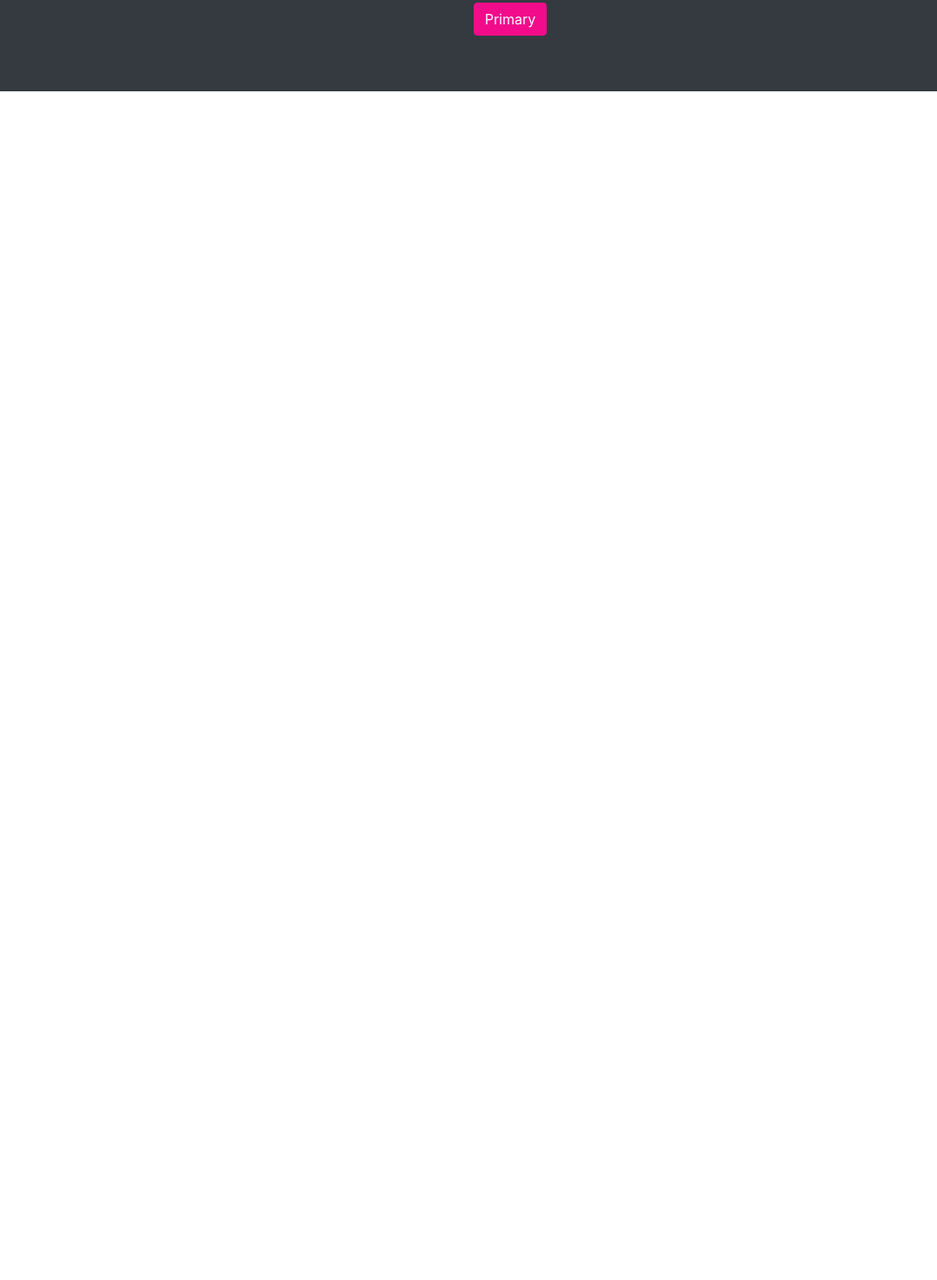
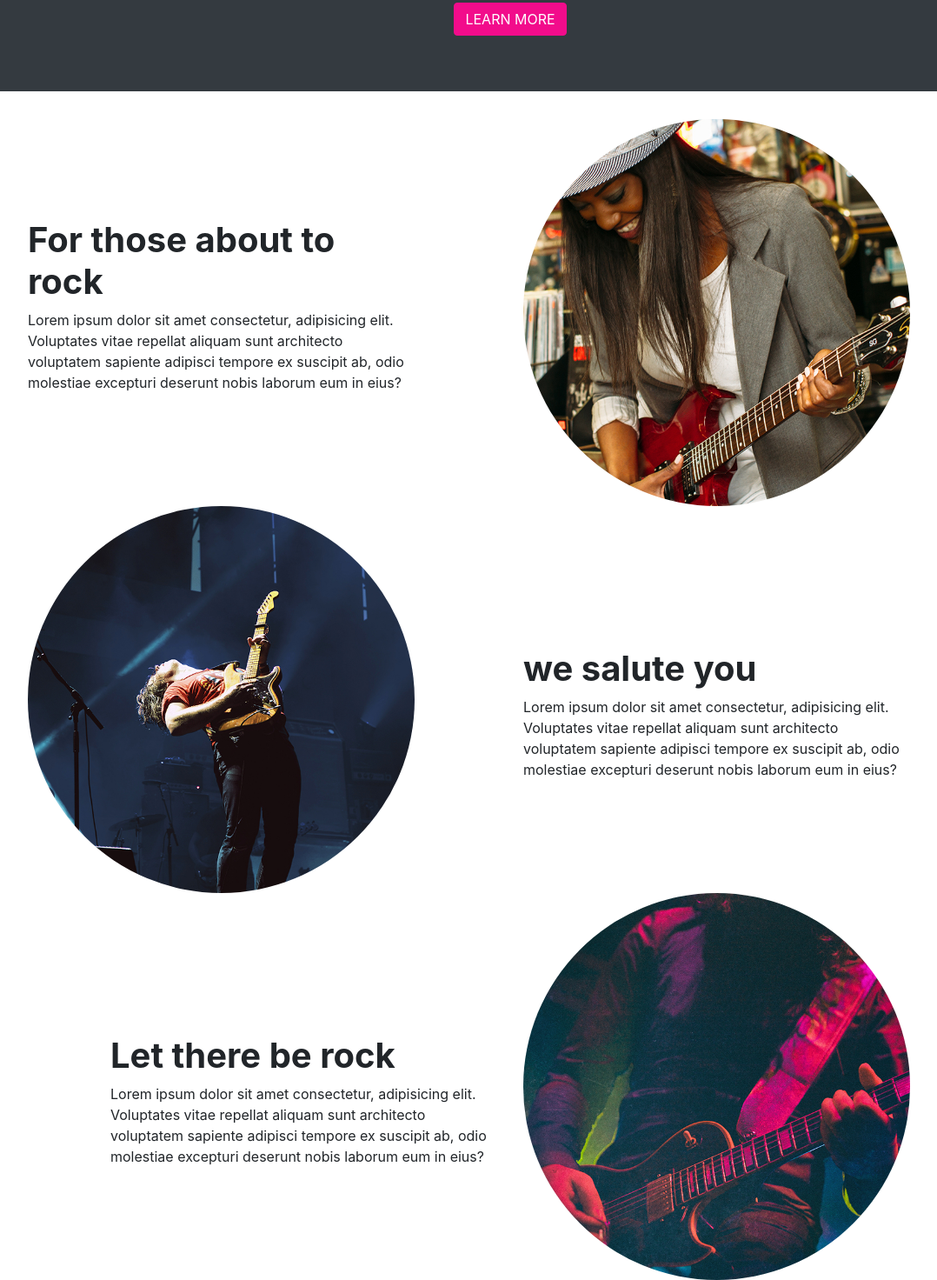
Before and after one commit to JamilaaH/html-bootstrap-startbootstrap, a plain HTML site: page index.html in a window 1280 px wide. Shown: the part 238-1710 px from the top of the page at 87% size, without its empty margins (53-1131 px from the left). Before the commit the page ends 800 px from the top, so only its background shows below. Drawn offline with nearby package versions, Linux system fonts and the light colour scheme.

Commit message:
section done

```diff
--- a/index.html
+++ b/index.html
@@ -34,10 +34,47 @@
             <div class="container">
                 <h1 class="display-4 font-weight-bolder">One page wonder</h1>
                 <p class="lead font-weight-bolder">will rock your sockss off</p>
-                <button type="button" class="btn btn-candy">Primary</button>
+                <button type="button" class="btn btn-candy text-uppercase">learn more</button>
             </div>
         </div>
     </header>
+
+    <!-- section galerie -->
+    <section class="container">
+        <div class="row d-flex align-items-center">
+            <div class="col-md-5">
+                <h1 class="font-weight-bold">For those about to rock</h1>
+                <p>Lorem ipsum dolor sit amet consectetur, adipisicing elit. Voluptates vitae repellat aliquam sunt
+                    architecto voluptatem sapiente adipisci tempore ex suscipit ab, odio molestiae excepturi deserunt
+                    nobis laborum eum in eius?</p>
+            </div>
+            <div class="col-md-5 offset-md-1">
+                <img src="./public/img/01.jpg" alt="" class="img-fluid rounded-circle">
+            </div>
+        </div>
+        <div class="row d-flex align-items-center">
+            <div class="col-md-5">
+                <img src="./public/img/02.jpg" alt="" class="img-fluid rounded-circle">
+            </div>
+            <div class="col-md-5 offset-md-1 pt-5">
+                <h1 class="font-weight-bold">we salute you</h1>
+                <p>Lorem ipsum dolor sit amet consectetur, adipisicing elit. Voluptates vitae repellat aliquam sunt
+                    architecto voluptatem sapiente adipisci tempore ex suscipit ab, odio molestiae excepturi deserunt
+                    nobis laborum eum in eius?</p>
+            </div>
+        </div>
+        <div class="row d-flex align-items-center">
+            <div class="col-md-5 offset-md-1 pt-5">
+                <h1 class="font-weight-bold">Let there be rock</h1>
+                <p>Lorem ipsum dolor sit amet consectetur, adipisicing elit. Voluptates vitae repellat aliquam sunt
+                    architecto voluptatem sapiente adipisci tempore ex suscipit ab, odio molestiae excepturi deserunt
+                    nobis laborum eum in eius?</p>
+            </div>
+            <div class="col-md-5">
+                <img src="./public/img/03.jpg" alt="" class="img-fluid rounded-circle">
+            </div>
+        </div>
+    </section>
 
 
 
```
